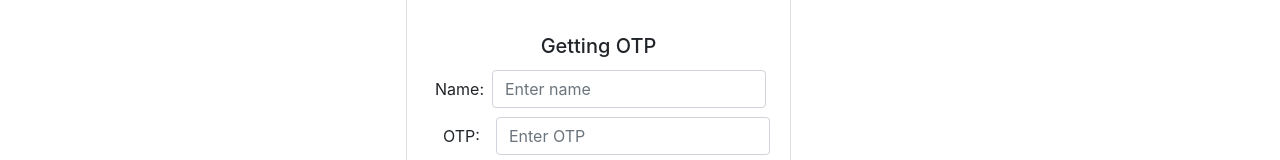
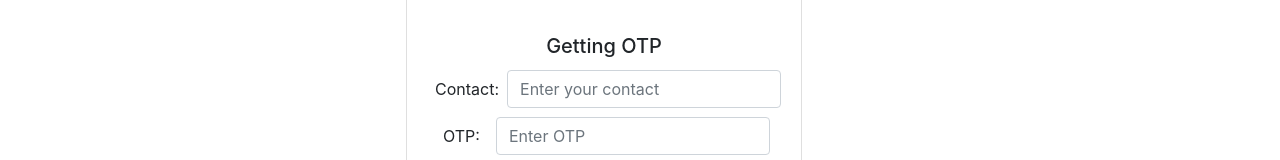
Before and after one commit to Nitin1604/notesApp-react, a React (Create React App) app: page /home in a window 1280 px wide. Shown: the part 322-482 px from the top of the page. Built offline with nearby package versions, Linux system fonts and the light colour scheme; grey boxes are pictures that could not be loaded.

Commit message:
Updated home.js

```diff
--- a/src/Components/home.js
+++ b/src/Components/home.js
@@ -24,19 +24,19 @@ const HomeComponent = () => {
                                     <h5 className="card-title">Getting OTP</h5>
                                     <form action="">
 
-                                        {/* form-group for Name */}
+                                        {/*<---------------- form-group for Name ---------------->*/}
                                         <div className="form-group">
-                                            <label htmlFor="exampleInputName" className="mx-2">Name:</label>
-                                            <input type="text" className="form-control" id="exampleInputName" aria-describedby="nameHelp" placeholder="Enter name" />
+                                            <label htmlFor="exampleInputContact" className="mx-2">Contact:</label>
+                                            <input type="text1" className="form-control" id="exampleInputContact" aria-describedby="contactHelp" placeholder="Enter your contact"/>
                                         </div>
-                                        {/* form-group for Name */}
+                                        {/*<---------------- form-group for Name ---------------->*/}
 
-                                        {/* form-group for OTP */}
+                                        {/*<---------------- form-group for OTP ---------------->*/}
                                         <div className="form-group">
                                             <label htmlFor="exampleInputOTP" className="my-3 mx-3">OTP:</label>
-                                            <input type="text" className="form-control" id="exampleInputOTP" placeholder="Enter OTP" />
+                                            <input type="text2" className="form-control" id="exampleInputOTP" placeholder="Enter OTP" />
                                         </div>
-                                        {/* form-group for OTP */}
+                                        {/*<---------------- form-group for OTP ---------------->*/}
 
                                          {/* <------------ Verifying OTP starting ------------>  */}
                                         <button type="submit" className="btn btn-info my-2">Verify OTP</button>
```
